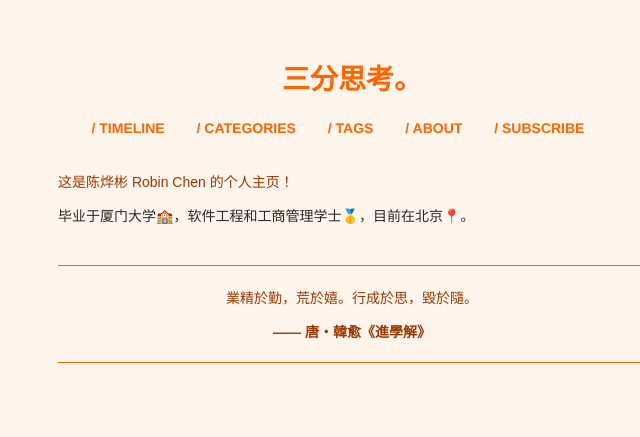
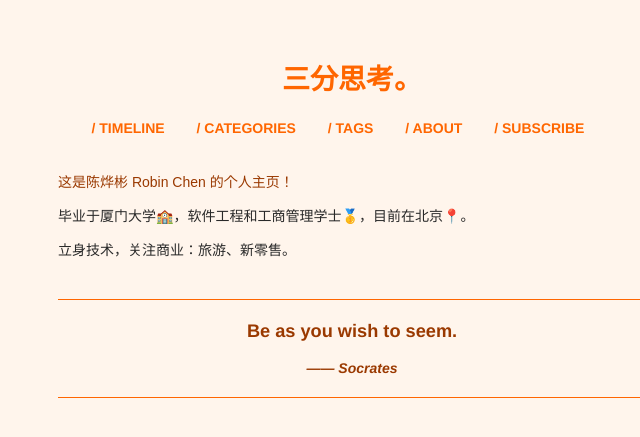
Before and after one commit to xianyuxmu/xianyuxmu.github.io, a Jekyll site: the page built from index.md, in a window 1280 px wide. Shown: the top 437 px of the page, without its empty margins (288-928 px from the left). Built offline with Jekyll 4.4.1, drawn with Linux system fonts in a browser that asks for light colours; comment, search, counter and statistics services are not loaded.

Commit message:
立身技术，关注商业

```diff
--- a/index.md
+++ b/index.md
@@ -9,7 +9,9 @@ layout: page
 
 毕业于厦门大学🏫，软件工程和工商管理学士🥇，目前在北京📍。
 
+立身技术，关注商业：旅游、新零售。
+
 <blockquote class="blockquote-center">
-<p>業精於勤，荒於嬉。行成於思，毀於隨。</p>
-<p><strong> —— 唐‧韓愈《進學解》</strong></p>
+<p style="font-size: 1.3em; font-weight: 600;">Be as you wish to seem.</p>
+<p style="font-style: italic;"><strong> —— Socrates</strong></p>
 </blockquote>
```
